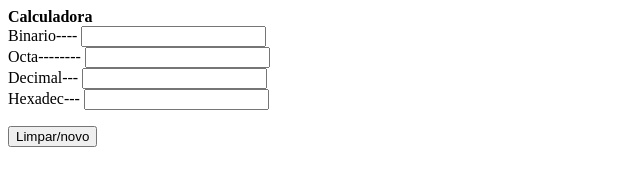
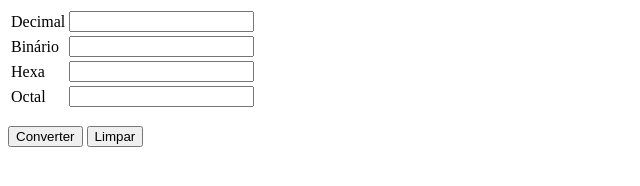
Before and after one commit to douglasdutt/calculadora, a plain HTML site: page index.html in a window 1280 px wide. Shown: the whole page, without its empty margins (0-640 px from the left). Drawn offline with Linux system fonts and the light colour scheme.

Commit message:
Add files via upload

```diff
--- a/index.html
+++ b/index.html
@@ -1,45 +1,36 @@
-<!DOCTYPE html>
+
 <html lang="pt-br">
     <head>
         <meta charset="utf-8">
-    <title>Calculadora de bases </title>
-
-    <link rel="stylesheet" href="styles/main.css">
-
+        <title>Conversor Base </title>
+        <link rel="stylesheet" href="style.css">
     </head>
-<body id="page-bases-numericas">
-    <div id="container">
-        <header class="page-header">
-            <strong>Calculadora</strong>
-
-        </header>
-        <main>
-            <div class="input-block">
-                <label for="binaria">Binario----</label>
-                <input name="binaria" id="binaria" type="text" onblur="fromBinaria()" onkeypress="validandoBinaria()">
+    <body>
+        <div id="conversor">
+            <table id="tabela">
+                <tr>
+                    <td>Decimal</td>
+                    <td><input type="text" id="decimal"></td>
+                </tr>
+                <tr>
+                    <td>Binário</td>
+                    <td><input type="text" id="binario"></td>
+                </tr>
+                <tr>
+                    <td>Hexa</td>
+                    <td><input type="text" id="hexadec"></td>
+                </tr>
+                <tr>
+                    <td>Octal</td>
+                    <td><input type="text" id="octal"></td>
+                </tr>
+            </table id="tabela">
         </div>
-
-            <div class="input-block">
-                <label for="octal">Octa--------</label>
-                <input name="octal" id="octal" type="text" onblur="fromOctal()" onkeypress="validandoOctal()">
+        <p></p>
+        <div id="botoes">
+            <button id="converter">Converter</button>
+            <button id="limpar">Limpar</button>
         </div>
-            <div class="input-block">
-                <label for="decimal">Decimal---</label>
-                <input name="decimal" id="decimal" type="text"  onblur="fromDecimal()" onkeypress="validandoDecimal()">
-            </div>
-            <div class="input-block">
-                <label for="hexadecimal">Hexadec---</label>
-                <input name="hexadecimal" id="hexadecimal" type="text"  onblur="fromHexadecimal()" onkeypress="validandoHexadecimal()">
-            </div>
-            <div>
-                <p></p>
-            </div>
-
-            <button id="limpar" onclick="limpar()">Limpar/novo</button>
-
-        </main>
-
-    </div>
-    <script src="script/cal.js"></script>
+        <script src="script.js"></script>
     </body>
 </html>
```
Lines whose indentation alone changed are shown as unchanged.
